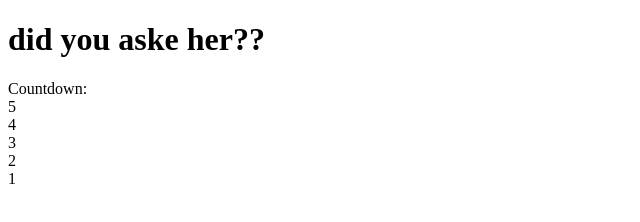
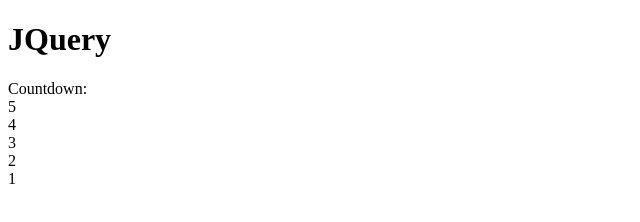
Before and after one commit to BadKarma976/js-playground, a plain HTML site: page index.html in a window 1280 px wide. Shown: the whole page, without its empty margins (0-640 px from the left). Drawn offline with nearby package versions, Linux system fonts and the light colour scheme.

Commit message:
Update index.html

```diff
--- a/index.html
+++ b/index.html
@@ -1,9 +1,10 @@
 <!DOCTYPE html>
 <html>
     <head>
+        <title>Welcome to js-p</title>
     </head>
     <body>
-        <h1>did you aske her??</h1>
+        <h1>JQuery</h1>
         <h2></h2>
         <p></p>
         <script src="https://code.jquery.com/jquery-3.7.1.min.js"></script>
```
